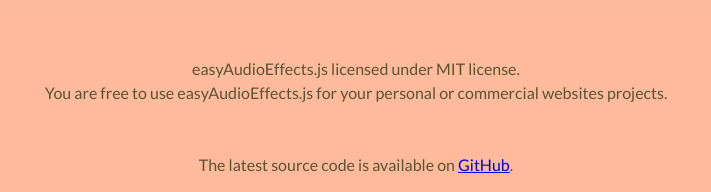
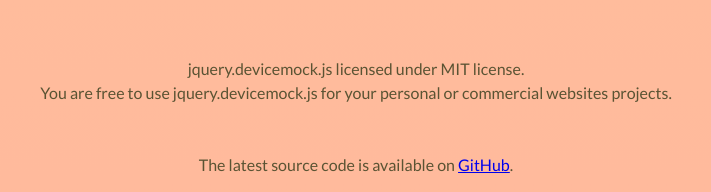
Before and after one commit to rm-labo/devicemock, a plain HTML site: page index.html in a window 1280 px wide. Shown: the part 4349-4541 px from the top of the page, 284-995 px from the left. Drawn offline with nearby package versions, Linux system fonts and the light colour scheme; files that its build step writes are made by us from their sources; a script that the page names is missing.

Commit message:
Update License Name
Should be jquery.devicemock.js

```diff
--- a/index.html
+++ b/index.html
@@ -437,8 +437,8 @@
          <h1 class="section__title">Licence</h1>
          <div class="wrapper">
             <p class="section__text">
-               easyAudioEffects.js licensed under MIT license.<br />
-               You are free to use easyAudioEffects.js for your personal or commercial websites projects.
+               jquery.devicemock.js licensed under MIT license.<br />
+               You are free to use jquery.devicemock.js for your personal or commercial websites projects.
             </p>
             <p class="section__text">
                The latest source code is available on <a href="https://github.com/rm-labo/devicemock" target="_blank">GitHub</a>.
```
